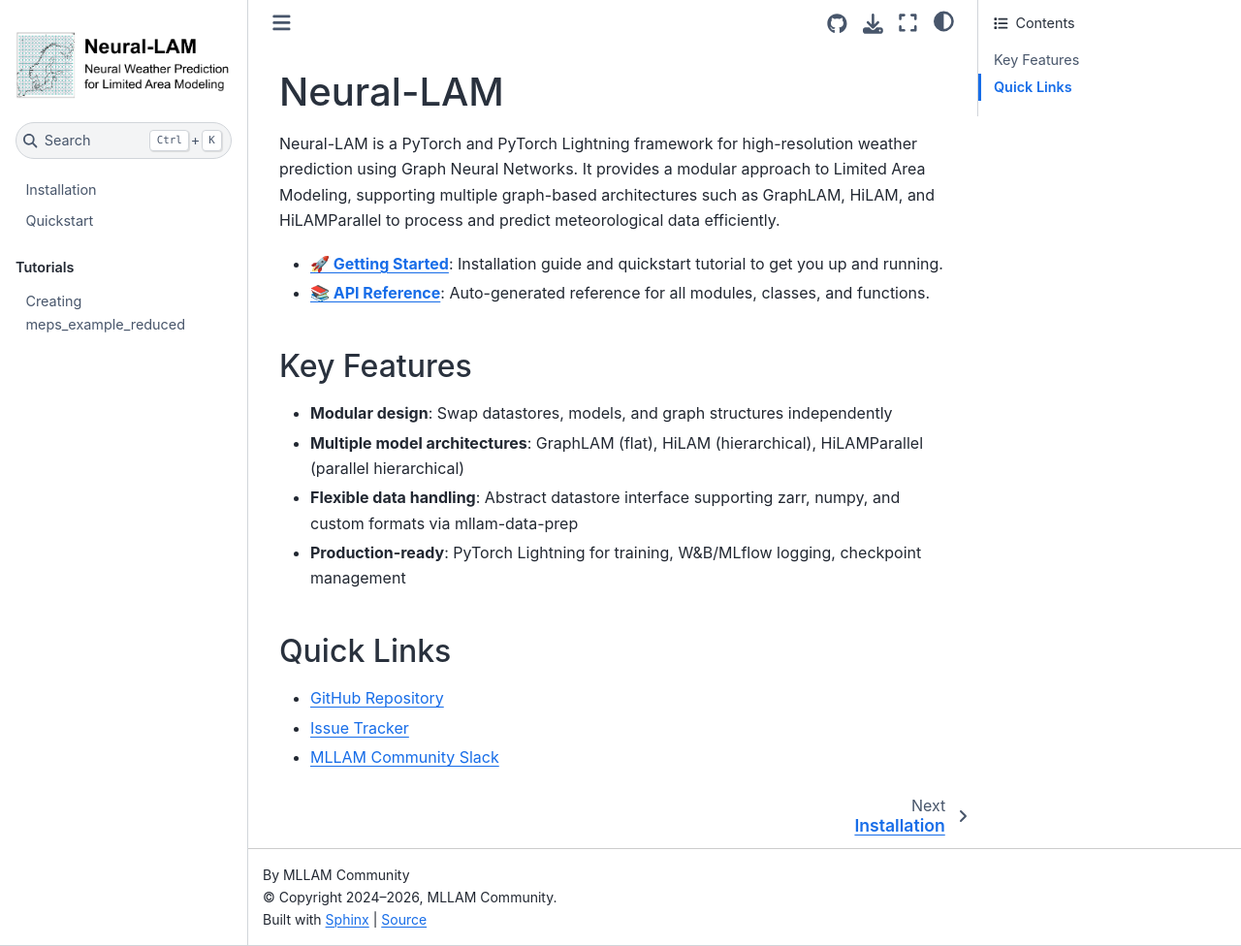
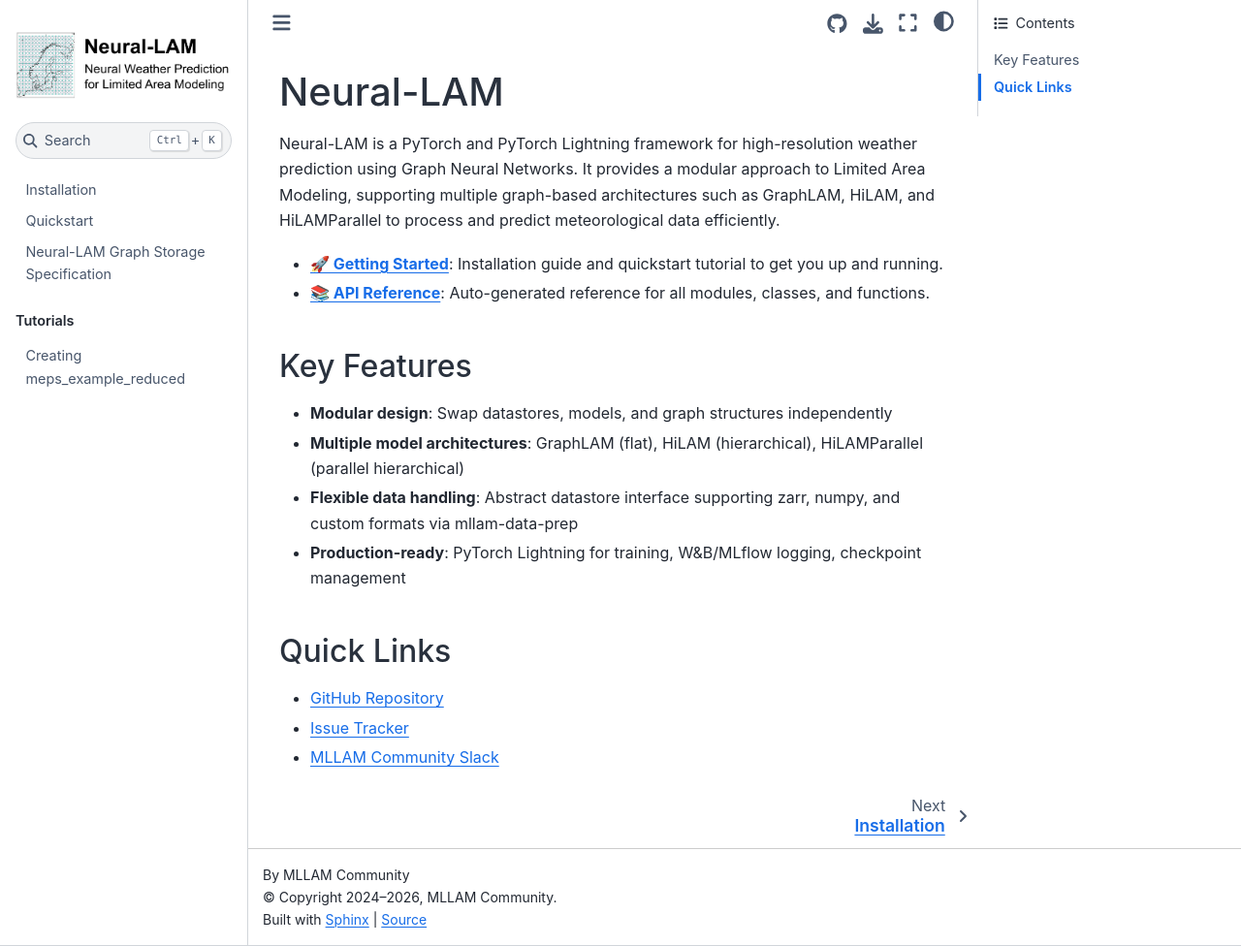
Before and after one commit to mllam/neural-lam, a Sphinx documentation site: the page built from docs/index.md, in a window 1280 px wide and 976 px high. Shown: the whole window at 97% size. Built offline with Sphinx 7.4.7 and the Sphinx Book theme 1.1.4, drawn with Linux system fonts in a browser that asks for light colours; pages that are not in the unit, such as notebooks, are missing from menus.

Commit message:
added graph_storage_spec to toctree

````diff
--- a/docs/index.md
+++ b/docs/index.md
@@ -8,6 +8,7 @@
 
 getting-started/installation
 getting-started/quickstart
+graph_storage_spec
 api/index
 ```
 
````
